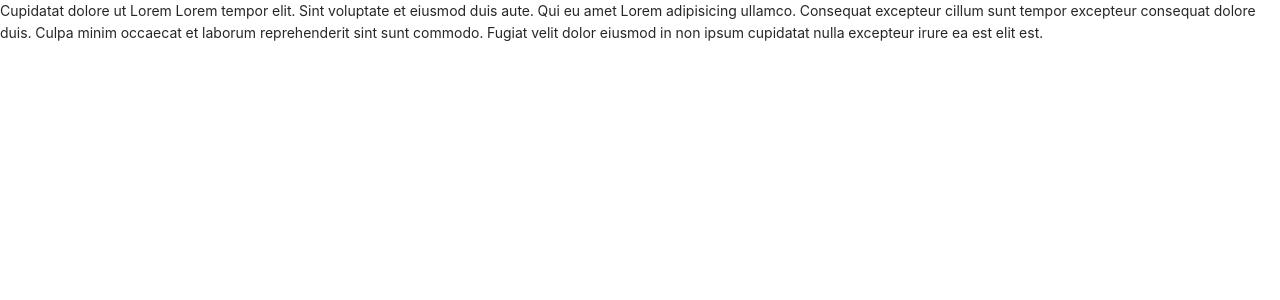
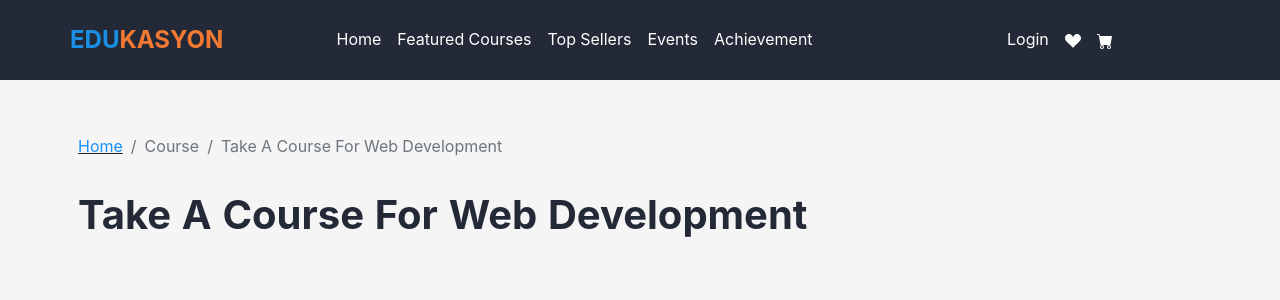
Before and after one commit to jklagrosa/Online-Learning-Web-Application, a Next.js app: page /course/1 in a window 1280 px wide. Shown: the top 300 px of the page. Built offline with nearby package versions, Linux system fonts and the light colour scheme.

Commit message:
Added row, col to course page

```diff
--- a/pages/course/[id].js
+++ b/pages/course/[id].js
@@ -1,11 +1,51 @@
+import styles from "../../styles/COURSE.module.scss";
+import { Container, Row, Col, Breadcrumb } from "react-bootstrap";
+import Nav from "../../components/Nav";
+import Footer from "../../components/Footer";
+import Copyright from "../../components/Copyright";
+
 const CourseID = () => {
   return (
     <>
-      Cupidatat dolore ut Lorem Lorem tempor elit. Sint voluptate et eiusmod
-      duis aute. Qui eu amet Lorem adipisicing ullamco. Consequat excepteur
-      cillum sunt tempor excepteur consequat dolore duis. Culpa minim occaecat
-      et laborum reprehenderit sint sunt commodo. Fugiat velit dolor eiusmod in
-      non ipsum cupidatat nulla excepteur irure ea est elit est.
+      <Nav />
+      <div id={styles._course_wrapper}>
+        <Container fluid="lg" className="p-0">
+          {/* ====================== */}
+          <div className={styles._course_header_section}>
+            <Row className="gx-3 gy-4 mx-auto">
+              <Col>
+                <Breadcrumb className={styles._breadcrumb_course_links}>
+                  <Breadcrumb.Item
+                    className={styles._course_links}
+                    style={{ textDecoration: "underline" }}
+                  >
+                    Home
+                  </Breadcrumb.Item>
+                  <Breadcrumb.Item className={styles._course_links} active>
+                    Course
+                  </Breadcrumb.Item>
+                  <Breadcrumb.Item className={styles._course_links} active>
+                    Take A Course For Web Development
+                  </Breadcrumb.Item>
+                </Breadcrumb>
+
+                {/* ================================= */}
+
+                <div className={styles._course_header_details}>
+                  <h1>Take A Course For Web Development</h1>
+                </div>
+              </Col>
+            </Row>
+          </div>
+
+          {/* ====================== */}
+          <Row className="g-0 mx-auto" id={styles._course_row_wrapper}>
+            <Col></Col>
+          </Row>
+        </Container>
+      </div>
+      <Footer />
+      <Copyright />
     </>
   );
 };
--- /dev/null
+++ b/styles/COURSE.module.scss
@@ -0,0 +1,45 @@
+@import "../styles/utils.module.scss";
+
+
+
+#_course_wrapper{
+    padding: 4rem 2rem;
+    background-color: whitesmoke;
+
+
+    width: 100vw;
+    min-height: 100vh;
+
+
+    @media only screen and (max-width: 768px) {
+        padding: 2rem 1rem;
+    }
+
+    ._breadcrumb_course_links{
+        ._course_links{
+            font-size: 1rem;
+
+        }
+    }
+
+    ._course_header_section{
+        padding-top: 70px;
+        width: 100%;
+        min-height: 300px;
+
+      ._course_header_details{
+        margin-top: 2rem;
+
+        h1{
+            margin: 0;
+            font-size: 2.5rem;
+            font-weight: 700;
+            color: $BLACK;
+        }
+      }
+
+    }
+
+
+
+}
```
